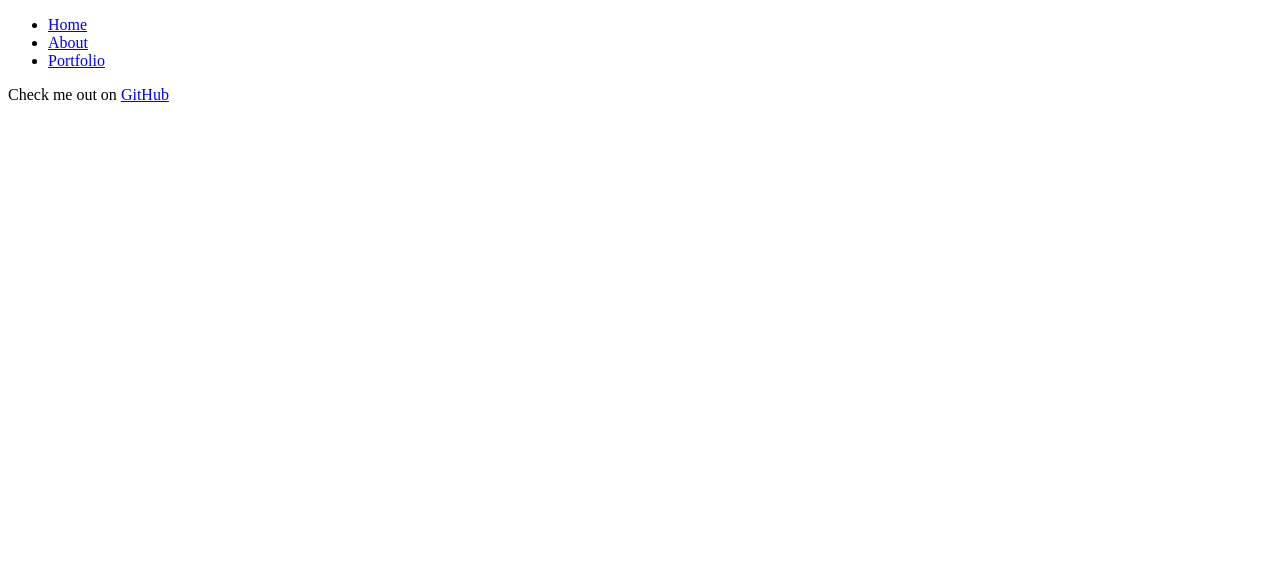
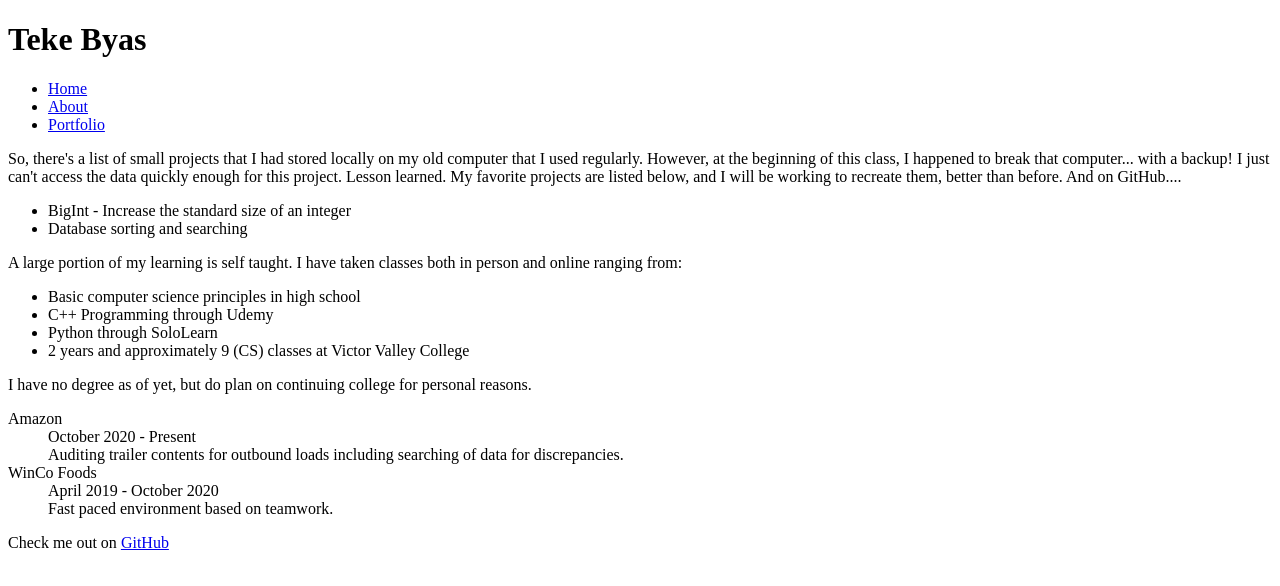
Before and after one commit to tekelamon/personal-website-pt1, a plain HTML site: page portfolio.html in a window 1280 px wide. Drawn offline with Linux system fonts and the light colour scheme.

Commit message:
added basic portfolio info

```diff
--- a/portfolio.html
+++ b/portfolio.html
@@ -7,6 +7,7 @@
 </head>
 <body>
     <header>
+        <h1>Teke Byas</h1>
         <nav>
             <ul>
                 <li><a href="./index.html">Home</a></li>
@@ -17,9 +18,46 @@
     </header>
 
     <main>
-        <!-- projects that have been completed-->
-        <!-- education -->
-        <!-- work experience -->
+        <section id="projects">
+            <p>
+                So, there's a list of small projects that I had stored locally on my old computer that I used regularly.
+                However, at the beginning of this class, I happened to break that computer... with a backup!
+                I just can't access the data quickly enough for this project.
+                Lesson learned. My favorite projects are listed below, and I will be working to recreate them, better than before.
+                And on GitHub....
+            </p>
+            <ul>
+                <li>BigInt - Increase the standard size of an integer</li>
+                <li>Database sorting and searching</li>
+            </ul>
+        </section>
+
+        <section id="education">
+            <p>A large portion of my learning is self taught. I have taken classes both in person and online ranging from:</p>
+            <ul>
+                <li>Basic computer science principles in high school</li>
+                <li>C++ Programming through Udemy</li>
+                <li>Python through SoloLearn</li>
+                <li>2 years and approximately 9 (CS) classes at Victor Valley College</li>
+            </ul>
+            <p>I have no degree as of yet, but do plan on continuing college for personal reasons.</p>
+        </section>
+
+        <section id="experience">
+            <dl>
+                <dt>Amazon</dt>
+                <dd>
+                    October 2020 - Present<br>
+                    Auditing trailer contents for outbound loads including searching of data for discrepancies.
+                </dd>
+
+                <dt>WinCo Foods</dt>
+                <dd>
+                    April 2019 - October 2020<br>
+                    Fast paced environment based on teamwork.
+                </dd>
+            </dl>
+        </section>
     </main>
 
     <footer>
```
